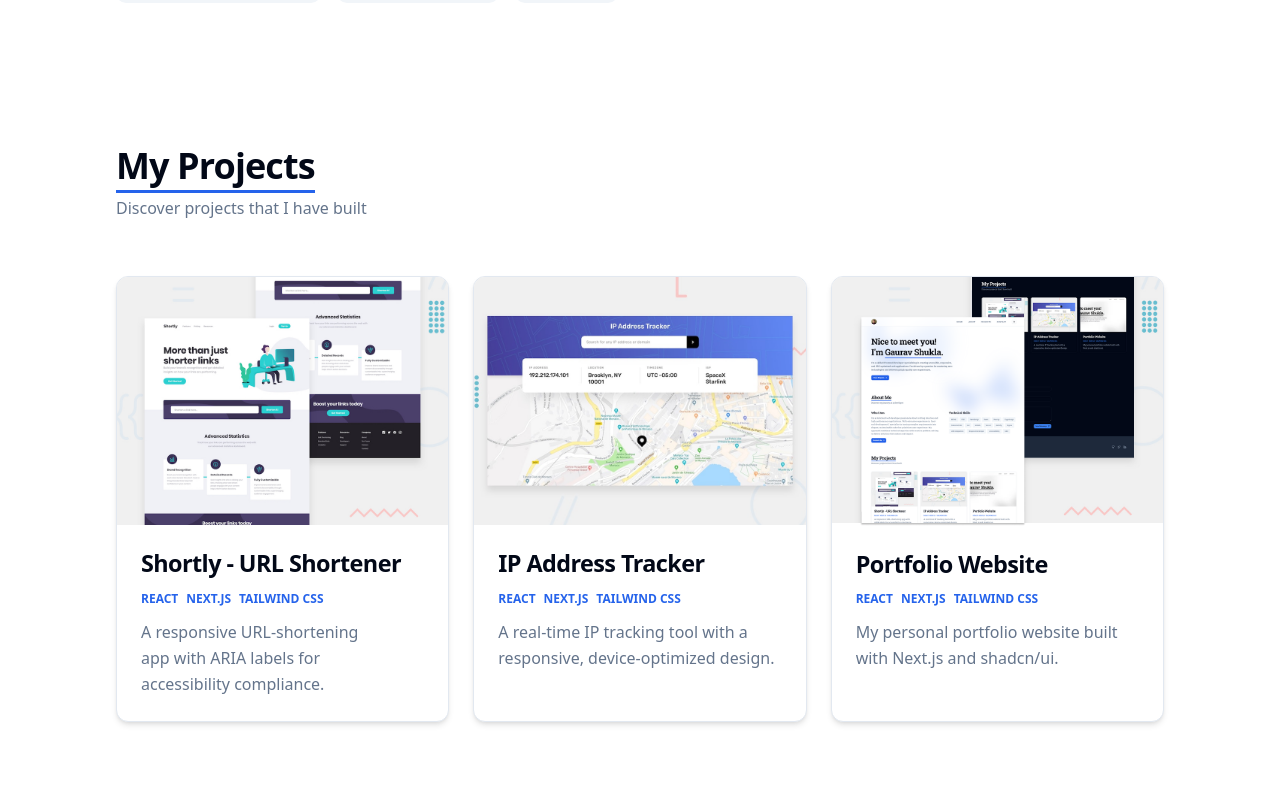
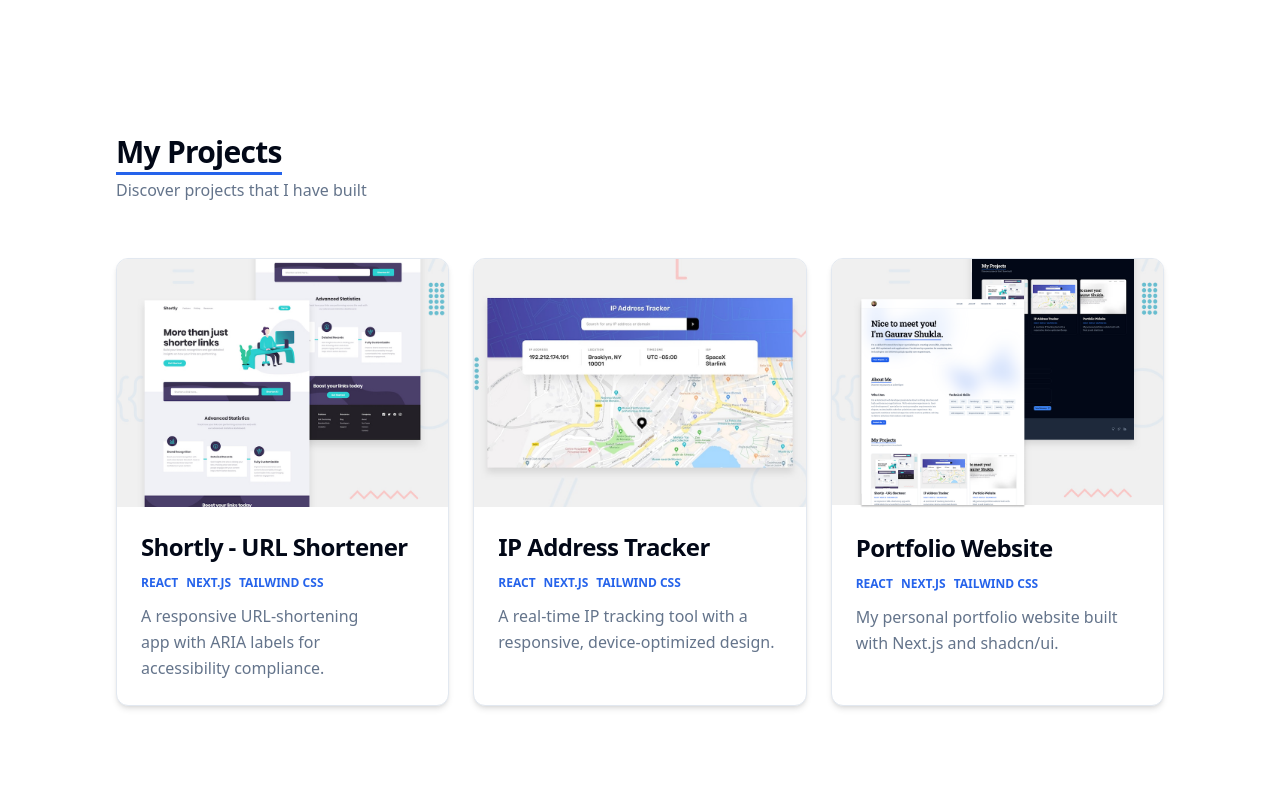
Before and after one commit to yoursgaurav/portfolio, a Next.js app: page / in a window 1280 px wide. Shown: the part 860-1660 px from the top of the page. Built offline with nearby package versions, Linux system fonts and the light colour scheme; no server answers.

Commit message:
Refactor typography components to simplify styles and enhance readability

```diff
--- a/components/typography/typography-h2.tsx
+++ b/components/typography/typography-h2.tsx
@@ -12,10 +12,7 @@ export default function TypographyH2({
 }: TypographyH2Props) {
   return (
     <h2
-      className={cn(
-        "text-[clamp(1.5rem,1.25rem+1.25vw,2.375rem)]/tight font-bold tracking-tight text-balance",
-        className,
-      )}
+      className={cn("text-3xl font-semibold tracking-tight", className)}
       {...props}
     >
       {children}
--- a/components/typography/typography-h3.tsx
+++ b/components/typography/typography-h3.tsx
@@ -12,10 +12,7 @@ export default function TypographyH3({
 }: TypographyH3Props) {
   return (
     <h3
-      className={cn(
-        "text-[clamp(1.25rem,1.178rem+0.357vw,1.5rem)]/tight font-bold tracking-tight text-balance",
-        className,
-      )}
+      className={cn("text-2xl font-semibold tracking-tight", className)}
       {...props}
     >
       {children}
```
